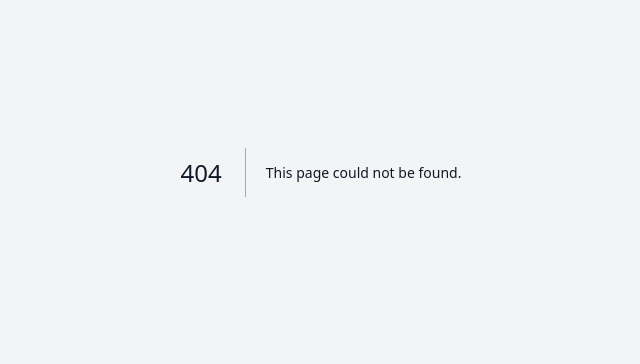
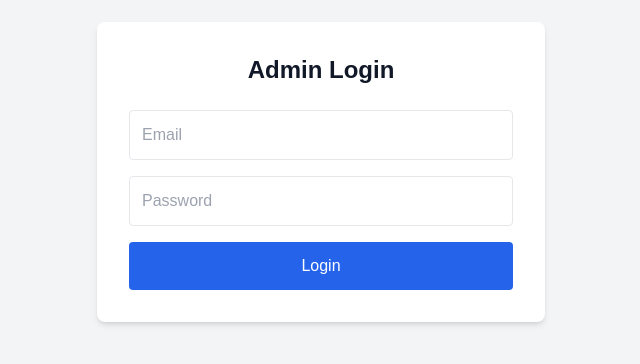
Before and after one commit to Vishwesh-Bhilare/WallOfFame, a Next.js app in the folder student-achievement-portal/: page /admin/login in a window 1280 px wide. Before the commit this address had no page. Shown: the part 228-592 px from the top of the page, without its empty margins (319-959 px from the left). Built offline with nearby package versions, Linux system fonts and the light colour scheme.

Commit message:
login page

```diff
--- a/student-achievement-portal/package.json
+++ b/student-achievement-portal/package.json
@@ -9,7 +9,8 @@
     "lint": "next lint"
   },
   "dependencies": {
-    "@supabase/supabase-js": "^2.39.0",
+    "@supabase/ssr": "^0.9.0",
+    "@supabase/supabase-js": "^2.99.1",
     "next": "^14.2.0",
     "react": "^18.2.0",
     "react-dom": "^18.2.0"
--- /dev/null
+++ b/student-achievement-portal/src/app/admin/login/page.tsx
@@ -0,0 +1,73 @@
+"use client"
+
+import { useState } from "react"
+import { useRouter } from "next/navigation"
+import { supabase } from "@/lib/supabaseClient"
+
+export default function AdminLogin() {
+  const router = useRouter()
+
+  const [email, setEmail] = useState("")
+  const [password, setPassword] = useState("")
+  const [loading, setLoading] = useState(false)
+
+  const handleLogin = async (e: React.FormEvent) => {
+    e.preventDefault()
+    setLoading(true)
+
+    const { error } = await supabase.auth.signInWithPassword({
+      email,
+      password,
+    })
+
+    if (error) {
+      alert(error.message)
+      setLoading(false)
+      return
+    }
+
+    router.push("/admin")
+  }
+
+  return (
+    <div className="flex min-h-screen items-center justify-center bg-gray-100">
+      <div className="w-full max-w-md bg-white p-8 rounded-lg shadow-md">
+
+        <h2 className="text-2xl font-bold text-center mb-6">
+          Admin Login
+        </h2>
+
+        <form onSubmit={handleLogin} className="space-y-4">
+
+          <input
+            type="email"
+            placeholder="Email"
+            className="w-full border p-3 rounded"
+            value={email}
+            onChange={(e) => setEmail(e.target.value)}
+            required
+          />
+
+          <input
+            type="password"
+            placeholder="Password"
+            className="w-full border p-3 rounded"
+            value={password}
+            onChange={(e) => setPassword(e.target.value)}
+            required
+          />
+
+          <button
+            type="submit"
+            disabled={loading}
+            className="w-full bg-blue-600 text-white p-3 rounded hover:bg-blue-700"
+          >
+            {loading ? "Logging in..." : "Login"}
+          </button>
+
+        </form>
+
+      </div>
+    </div>
+  )
+}
--- a/student-achievement-portal/src/app/page.tsx
+++ b/student-achievement-portal/src/app/page.tsx
@@ -2,30 +2,39 @@ import Link from "next/link";
 
 export default function Home() {
   return (
-    <div className="flex flex-col items-center justify-center h-screen gap-6">
-      <h1 className="text-4xl font-bold">🎓 Student Achievement Portal</h1>
+    <div className="flex flex-col items-center justify-center h-screen gap-6 bg-gray-100">
+
+      <h1 className="text-4xl font-bold flex items-center gap-2">
+        🎓 Student Achievement Portal
+      </h1>
+
       <p className="text-gray-600">
         Showcase and verify academic achievements
       </p>
 
       <div className="flex gap-4">
-        <Link href="/login">
-          <button className="px-6 py-2 bg-blue-600 text-white rounded">
+
+        {/* Student Login */}
+        <Link href="/student/login">
+          <button className="px-6 py-2 bg-blue-600 text-white rounded-lg hover:bg-blue-700">
             Student Login
           </button>
         </Link>
 
-        <Link href="/admin">
-          <button className="px-6 py-2 bg-green-600 text-white rounded">
+        {/* Student Signup */}
+        <Link href="/student/signup">
+          <button className="px-6 py-2 bg-indigo-600 text-white rounded-lg hover:bg-indigo-700">
+            Student Sign Up
+          </button>
+        </Link>
+
+        {/* Admin Login */}
+        <Link href="/admin/login">
+          <button className="px-6 py-2 bg-green-600 text-white rounded-lg hover:bg-green-700">
             Admin Login
           </button>
         </Link>
 
-        <Link href="/search">
-          <button className="px-6 py-2 bg-purple-600 text-white rounded">
-            Search Achievements
-          </button>
-        </Link>
       </div>
     </div>
   );
--- /dev/null
+++ b/student-achievement-portal/src/app/student/login/page.tsx
@@ -0,0 +1,53 @@
+"use client";
+
+import { useState } from "react";
+import { supabase } from "@/lib/supabaseClient";
+import { useRouter } from "next/navigation";
+
+export default function StudentLogin() {
+  const router = useRouter();
+
+  const [email, setEmail] = useState("");
+  const [password, setPassword] = useState("");
+
+  const login = async () => {
+    const { error } = await supabase.auth.signInWithPassword({
+      email,
+      password,
+    });
+
+    if (error) {
+      alert(error.message);
+    } else {
+      router.push("/dashboard");
+    }
+  };
+
+  return (
+    <div className="flex items-center justify-center h-screen">
+      <div className="bg-white p-6 rounded shadow w-96 space-y-4">
+        <h2 className="text-2xl font-bold">Student Login</h2>
+
+        <input
+          className="border w-full p-2"
+          placeholder="Email"
+          onChange={(e) => setEmail(e.target.value)}
+        />
+
+        <input
+          type="password"
+          className="border w-full p-2"
+          placeholder="Password"
+          onChange={(e) => setPassword(e.target.value)}
+        />
+
+        <button
+          onClick={login}
+          className="bg-blue-600 text-white w-full py-2 rounded"
+        >
+          Login
+        </button>
+      </div>
+    </div>
+  );
+}
--- /dev/null
+++ b/student-achievement-portal/src/app/student/signup/page.tsx
@@ -0,0 +1,50 @@
+"use client";
+
+import { useState } from "react";
+import { supabase } from "@/lib/supabaseClient";
+
+export default function StudentSignup() {
+  const [email, setEmail] = useState("");
+  const [password, setPassword] = useState("");
+
+  const signup = async () => {
+    const { error } = await supabase.auth.signUp({
+      email,
+      password,
+    });
+
+    if (error) {
+      alert(error.message);
+    } else {
+      alert("Signup successful!");
+    }
+  };
+
+  return (
+    <div className="flex items-center justify-center h-screen">
+      <div className="bg-white p-6 rounded shadow w-96 space-y-4">
+        <h2 className="text-2xl font-bold">Student Signup</h2>
+
+        <input
+          className="border w-full p-2"
+          placeholder="College Email"
+          onChange={(e) => setEmail(e.target.value)}
+        />
+
+        <input
+          type="password"
+          className="border w-full p-2"
+          placeholder="Password"
+          onChange={(e) => setPassword(e.target.value)}
+        />
+
+        <button
+          onClick={signup}
+          className="bg-blue-600 text-white w-full py-2 rounded"
+        >
+          Sign Up
+        </button>
+      </div>
+    </div>
+  );
+}
--- /dev/null
+++ b/student-achievement-portal/src/components/admin/login/page.tsx
@@ -0,0 +1,53 @@
+"use client";
+
+import { useState } from "react";
+import { supabase } from "@/lib/supabaseClient";
+import { useRouter } from "next/navigation";
+
+export default function AdminLogin() {
+  const router = useRouter();
+
+  const [email, setEmail] = useState("");
+  const [password, setPassword] = useState("");
+
+  const login = async () => {
+    const { error } = await supabase.auth.signInWithPassword({
+      email,
+      password,
+    });
+
+    if (error) {
+      alert(error.message);
+    } else {
+      router.push("/admin");
+    }
+  };
+
+  return (
+    <div className="flex items-center justify-center h-screen">
+      <div className="bg-white p-6 rounded shadow w-96 space-y-4">
+        <h2 className="text-2xl font-bold">Admin Login</h2>
+
+        <input
+          className="border w-full p-2"
+          placeholder="Admin Email"
+          onChange={(e) => setEmail(e.target.value)}
+        />
+
+        <input
+          type="password"
+          className="border w-full p-2"
+          placeholder="Password"
+          onChange={(e) => setPassword(e.target.value)}
+        />
+
+        <button
+          onClick={login}
+          className="bg-green-600 text-white w-full py-2 rounded"
+        >
+          Login
+        </button>
+      </div>
+    </div>
+  );
+}
```
Also changed, not shown: student-achievement-portal/tsconfig.json (+8 -3 lines), 1 other file (tests, documents, lock files or other folders).
